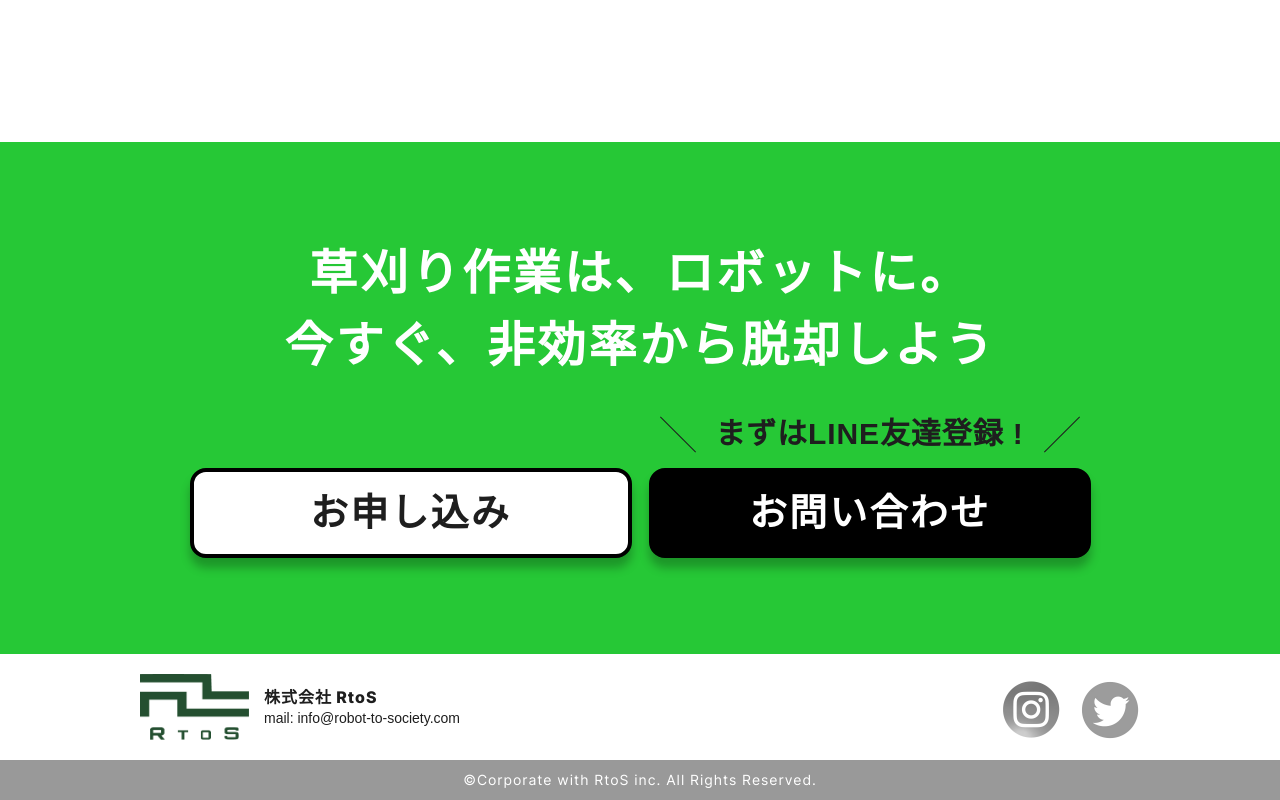
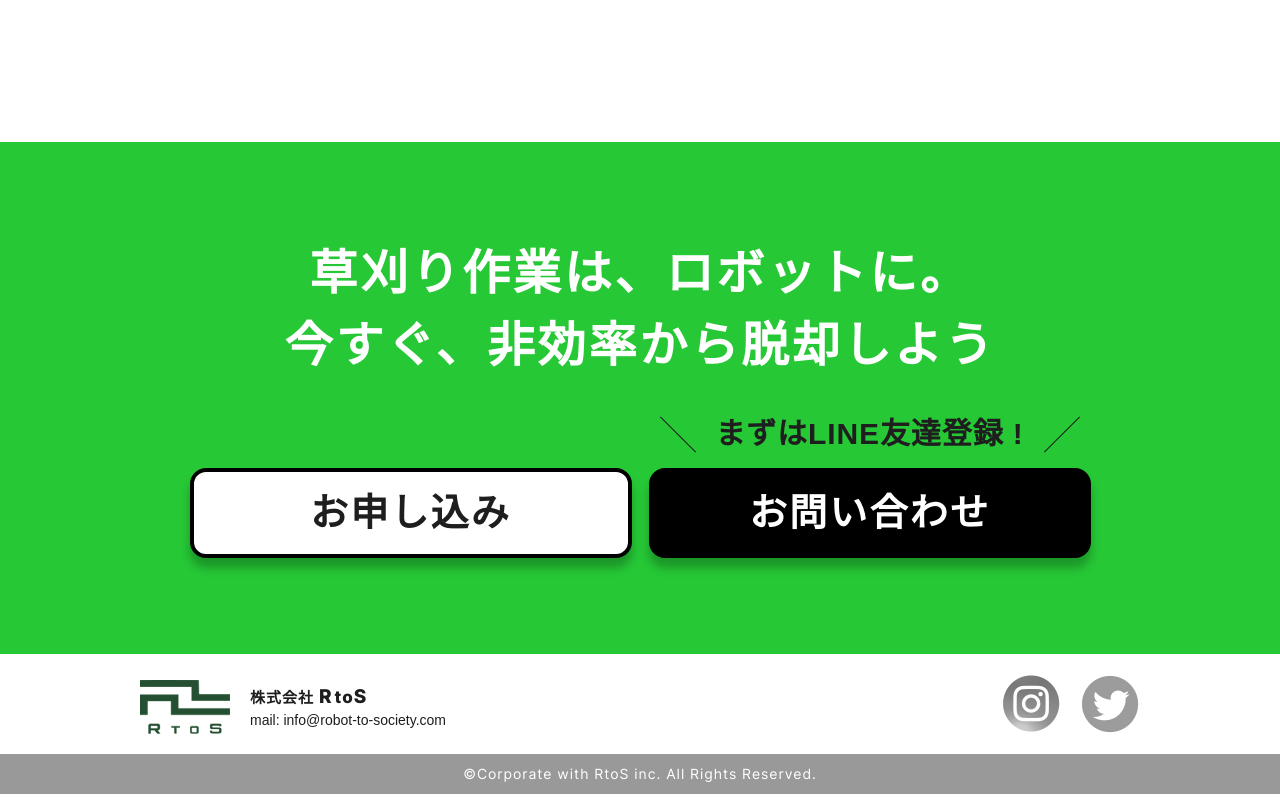
Before and after one commit to k-slash27/mowing_lp, a website: page public/index.html in a window 1280 px wide. Shown: the part 7881-8681 px from the top of the page. Drawn offline with Linux system fonts and the light colour scheme.

Commit message:
ロゴ差し替え修正

```diff
--- a/public/index.html
+++ b/public/index.html
@@ -320,7 +320,7 @@
                     <img src="./assets/img/logo.png" alt="logo">
                 </div>
                 <p class="contacts">
-                    <span class="company">株式会社 RtoS</span>
+                    <span class="company">株式会社 <span class="name"><strong>R</strong>to<strong>S</strong></span></span>
                     <br>mail: <a href="mailto:info@robot-to-society.com">info@robot-to-society.com</a>
                 </p>
             </div>
--- a/src/scss/layout/_footer.scss
+++ b/src/scss/layout/_footer.scss
@@ -59,9 +59,20 @@ layout > footer
 
         .contacts {
             .company {
-                font-size: 16px;
                 font-weight: 800;
                 letter-spacing: 0.96px;
+                font-size: 15px;
+
+                .name {
+                    font-size: 17px;
+                    font-family: "Inter";
+
+                    strong {
+                        font-weight: 800;
+                        font-size: 19px;
+                        letter-spacing: 3px;
+                    }
+                }
             }
 
             @include g.max-mq("sm") {
```
Also changed, not shown: public/assets/css/style.css, server/static/css/style.css (deleted), 2 other files.
